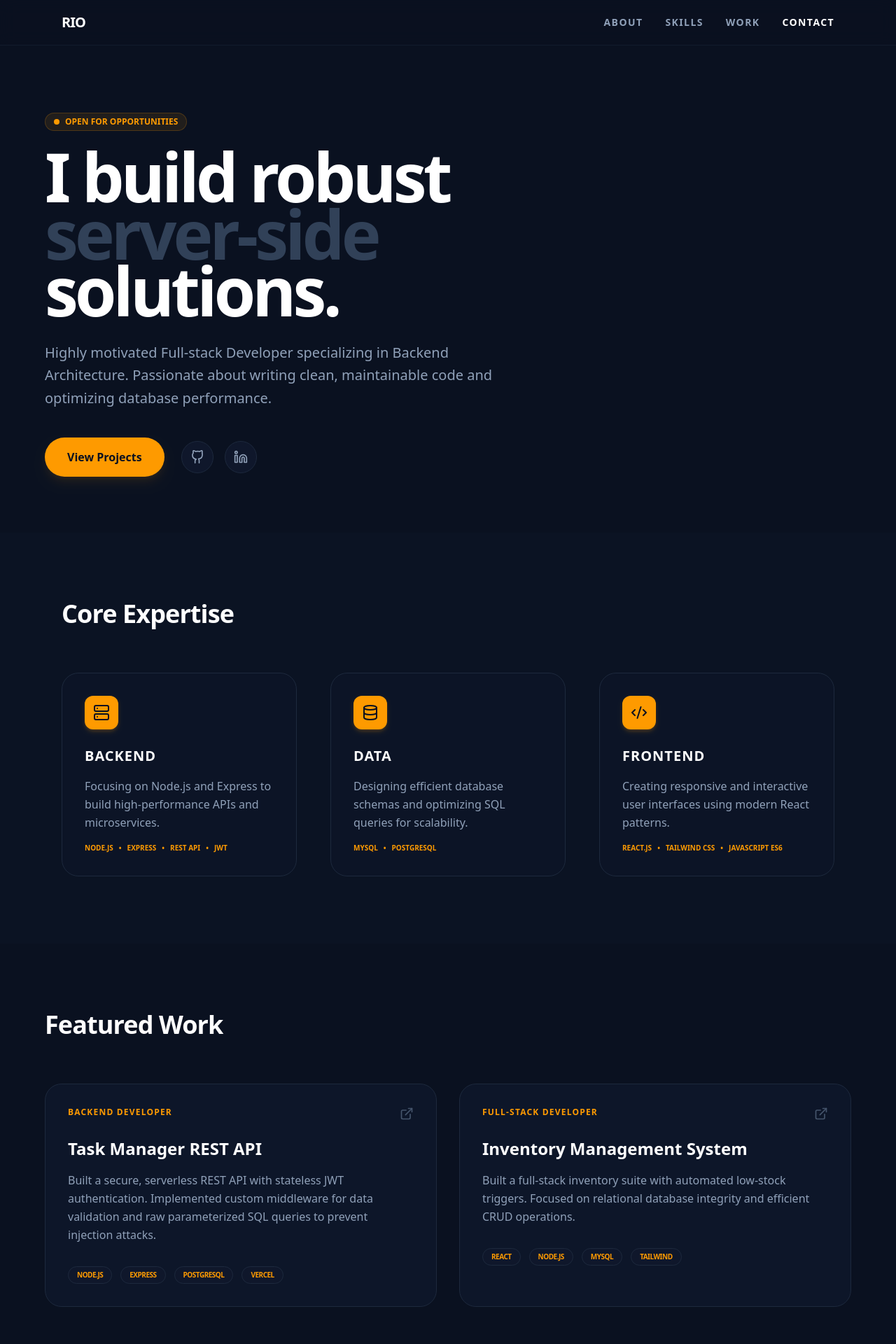
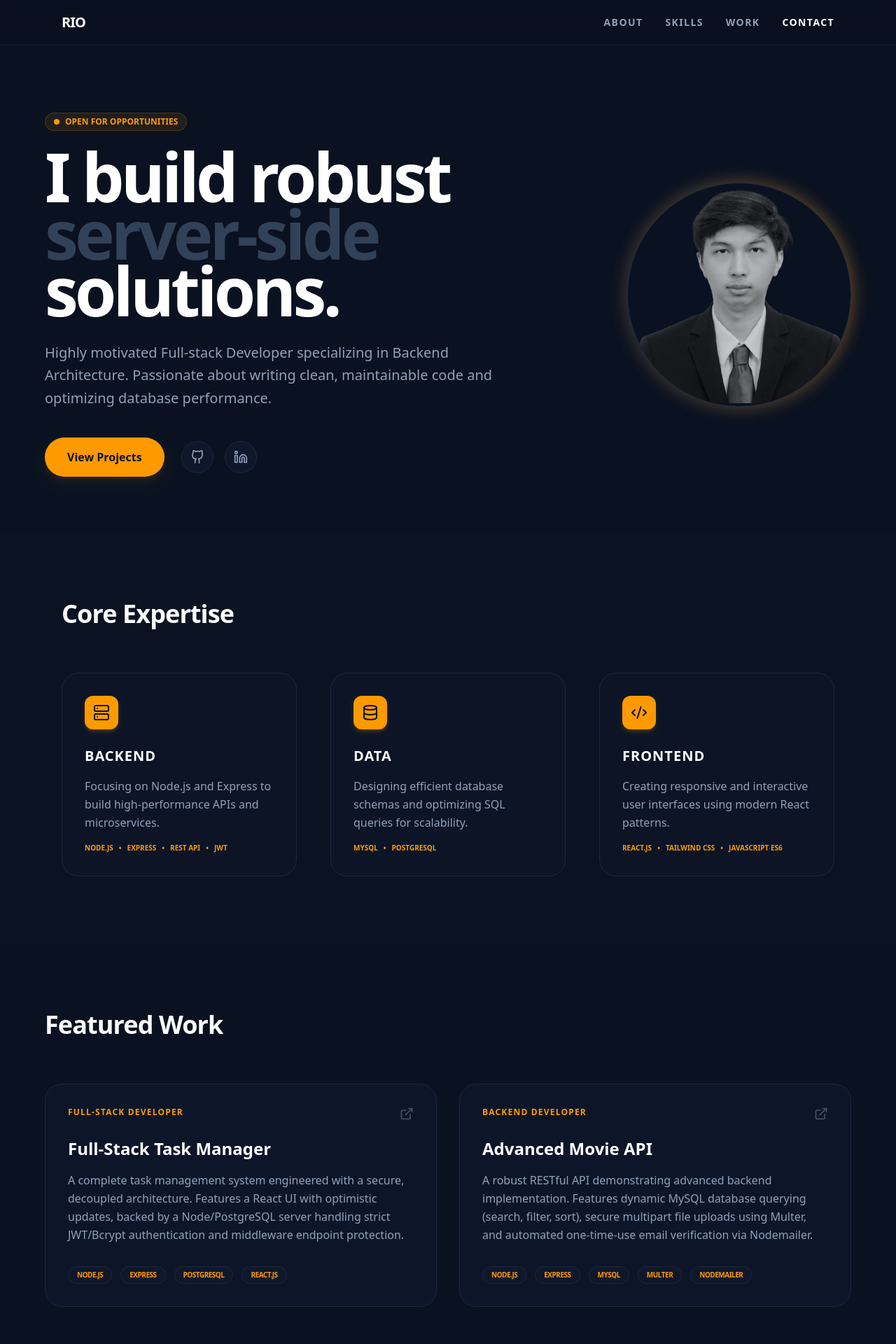
Before and after one commit to SirYazoo/my-portfolio, a React (Vite) app: page / in a window 1280 px wide. Shown: the top 1920 px of the page at 70% size. Built offline with nearby package versions, Linux system fonts and the light colour scheme.

Commit message:
feat: update project roster and integrate stylized profile photo

```diff
--- a/src/App.jsx
+++ b/src/App.jsx
@@ -3,18 +3,18 @@ import { Code2, Database, ExternalLink, Mail, Server } from "lucide-react";
 const App = () => {
   const projects = [
     {
-      title: "Task Manager REST API",
-      role: "Backend Developer",
-      desc: "Built a secure, serverless REST API with stateless JWT authentication. Implemented custom middleware for data validation and raw parameterized SQL queries to prevent injection attacks.",
-      tech: ["Node.js", "Express", "PostgreSQL", "Vercel"],
+      title: "Full-Stack Task Manager",
+      role: "Full-Stack Developer",
+      desc: "A complete task management system engineered with a secure, decoupled architecture. Features a React UI with optimistic updates, backed by a Node/PostgreSQL server handling strict JWT/Bcrypt authentication and middleware endpoint protection.",
+      tech: ["Node.js", "Express", "PostgreSQL", "React.js"],
       link: "https://github.com/SirYazoo/task-manager-api",
     },
     {
-      title: "Inventory Management System",
-      role: "Full-stack Developer",
-      desc: "Built a full-stack inventory suite with automated low-stock triggers. Focused on relational database integrity and efficient CRUD operations.",
-      tech: ["React", "Node.js", "MySQL", "Tailwind"],
-      link: "https://github.com/SirYazoo",
+      title: "Advanced Movie API",
+      role: "Backend Developer",
+      desc: "A robust RESTful API demonstrating advanced backend implementation. Features dynamic MySQL database querying (search, filter, sort), secure multipart file uploads using Multer, and automated one-time-use email verification via Nodemailer.",
+      tech: ["Node.js", "Express", "MySQL", "Multer", "Nodemailer"],
+      link: "https://github.com/SirYazoo/advanced-movie-api",
     },
   ];
 
@@ -57,7 +57,8 @@ const App = () => {
 
       {/* --- HERO SECTION --- */}
       <section id="about" className="pt-40 pb-20 px-6">
-        <div className="max-w-6xl mx-auto">
+        <div className="max-w-6xl mx-auto flex flex-col md:flex-row items-center gap-12">
+          <div className="flex-1">
             <div className="inline-flex items-center gap-2 px-3 py-1 rounded-full bg-amber-500/10 text-amber-500 text-xs font-bold mb-6 border border-amber-500/20">
               <span className="relative flex h-2 w-2">
                 <span className="animate-ping absolute inline-flex h-full w-full rounded-full bg-amber-400 opacity-75"></span>
@@ -73,8 +74,8 @@ const App = () => {
             </h1>
             <p className="text-xl text-slate-400 max-w-2xl mb-10 leading-relaxed">
               Highly motivated Full-stack Developer specializing in Backend
-            Architecture. Passionate about writing clean, maintainable code and
-            optimizing database performance.
+              Architecture. Passionate about writing clean, maintainable code
+              and optimizing database performance.
             </p>
             <div className="flex flex-wrap gap-6 items-center">
               <a
@@ -126,6 +127,18 @@ const App = () => {
                     <circle cx="4" cy="4" r="2"></circle>
                   </svg>
                 </a>
+              </div>
+            </div>
+          </div>
+          {/* PHOTO INTERGRATION */}
+          <div className="relative w-64 h-64 md:w-80 md:h-80 shrink-0">
+            <div className="absolute inset-0 rounded-full bg-linear-to-tr from-amber-500/40 to-slate-800 animate-[spin_10s_linear_infinite] blur-md"></div>
+            <div className="relative w-full h-full rounded-full p-1 bg-[#0a1120] border border-slate-800 overflow-hidden shadow-[0_0_30px_rgba(245,158,11,0.15)] group">
+              <img
+                src="/Rio_Aurelio_Sumantri-Foto.png"
+                alt="Rio Sumantri"
+                className="w-full h-full object-cover grayscale opacity-80 group-hove:grayscale-0 group-hover:opacity-100 transition-all duration-700"
+              />
             </div>
           </div>
         </div>
```
Also changed, not shown: public/Rio_Aurelio_Sumantri-Foto.png (added). Lines whose indentation alone changed are shown as unchanged.
